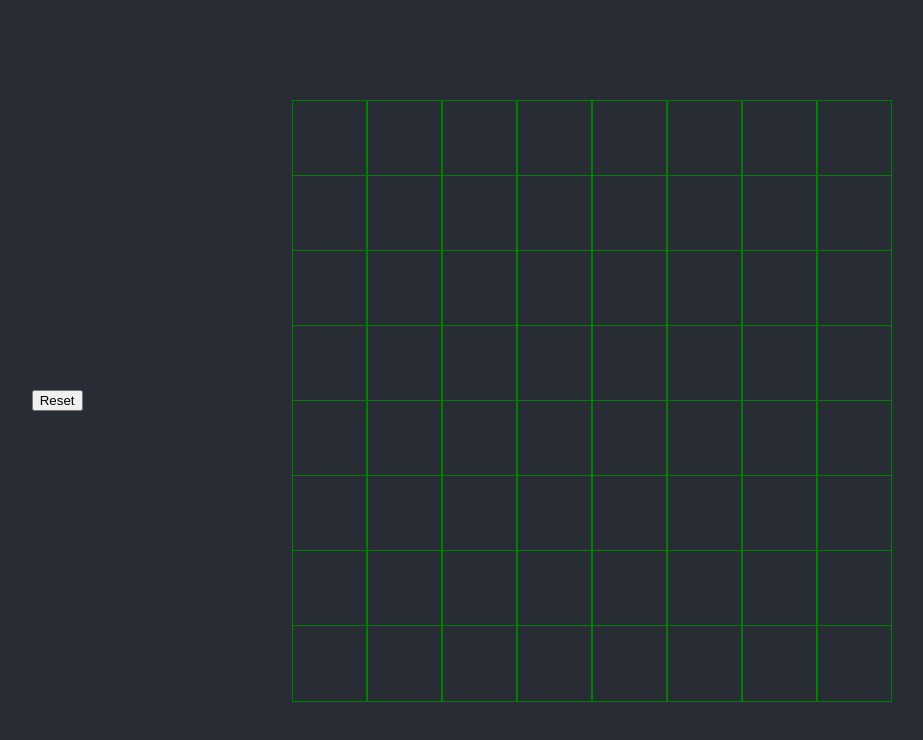
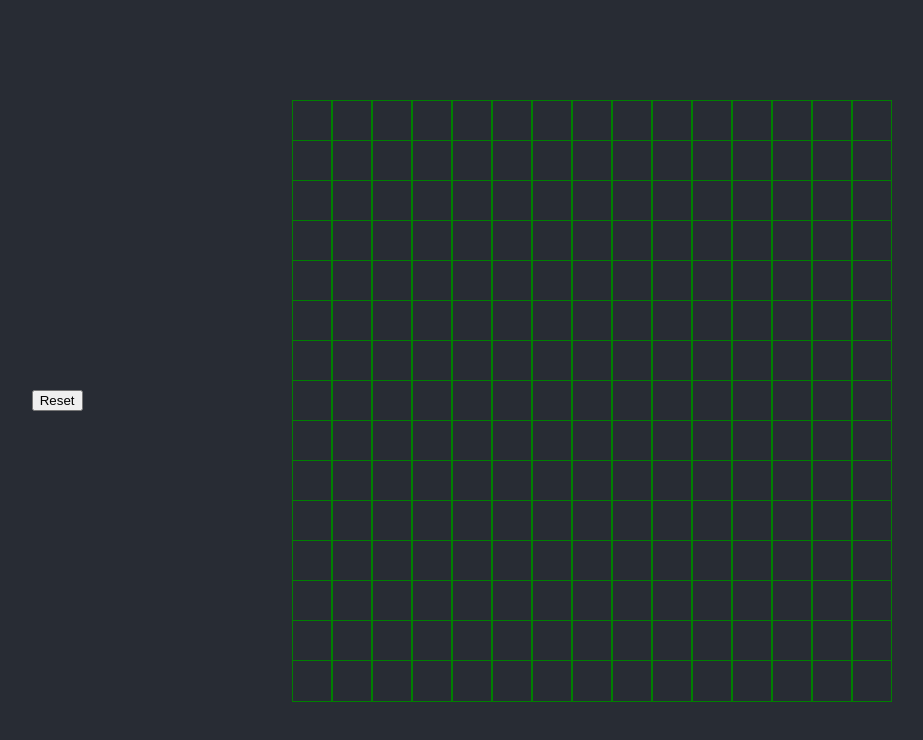
Before and after one commit to brianmatzelle/trees-revised, a React (Create React App) app: page / in a window 1280 px wide. Shown: the top 740 px of the page, without its empty margins (178-1101 px from the left). Built offline with nearby package versions, Linux system fonts and the light colour scheme.

Commit message:
probabilities being calculated and displayed properly

```diff
--- a/src/App.js
+++ b/src/App.js
@@ -1,6 +1,6 @@
 import './App.css';
 import React, { useState, useEffect } from 'react';
-import Grid from './components/Grid';
+import Grid from './components/Grid.tsx';
 
 function App() {
   const [alreadyOnFire, setAlreadyOnFire] = useState(false); // This is used to prevent two forest fires from starting on the same roll
--- a/src/components/Grid.js
+++ b/src/components/Grid.tsx
@@ -3,8 +3,11 @@ import Unit from './Unit.tsx';
 
 function Grid({ alreadyOnFire, setAlreadyOnFire }) {
     // const [units, setUnits] = useState<JSX.Element[]>([]);
+    const LENGTH = 15;
+    // user probability > 0.5 would be betting on the fire not spreading enough
+    const USER_PROBABILTY = 0.4;
     const [grid, setGrid] = useState(
-        Array.from({ length: 8 }, () => Array.from({ length: 8 }, () => false))
+        Array.from({ length: LENGTH }, () => Array.from({ length: LENGTH }, () => false))
     );
 
     useEffect(() => {
@@ -12,7 +15,7 @@ function Grid({ alreadyOnFire, setAlreadyOnFire }) {
         if (!alreadyOnFire) {
           // Reset the forest state
           setGrid(
-            Array.from({ length: 8 }, () => Array.from({ length: 8 }, () => false))
+            Array.from({ length: LENGTH }, () => Array.from({ length: LENGTH }, () => false))
           );
         }
       }, [alreadyOnFire]);  // Run the effect whenever alreadyOnFire changes
@@ -31,7 +34,7 @@ function Grid({ alreadyOnFire, setAlreadyOnFire }) {
             const nx = x + dx, ny = y + dy;
 
             // Check boundary
-            if (nx >= 0 && nx < 8 && ny >= 0 && ny < 8) {
+            if (nx >= 0 && nx < LENGTH && ny >= 0 && ny < LENGTH) {
                 // Calculate the probability based on the updated grid
                 const probability = calculateProbability(nx, ny);
                 // const probability = 0.5;
@@ -46,7 +49,10 @@ function Grid({ alreadyOnFire, setAlreadyOnFire }) {
         });
     };
 
-
+    function calcBinomialDistOneSuccess(numTrials) {
+        // https://math.stackexchange.com/questions/3046029/binomial-distribution-unfair-coin
+        return 1 - Math.pow(1 - USER_PROBABILTY, numTrials);
+    }
 
     // function to calculate the probability of a fire spreading to a neighbor, based on the number of neighbors that are on fire
     function calculateProbability(x, y) {
@@ -55,7 +61,7 @@ function Grid({ alreadyOnFire, setAlreadyOnFire }) {
         [[1, 0], [-1, 0], [0, 1], [0, -1]].forEach(([dx, dy]) => {
             const nx = x + dx, ny = y + dy;
             // Check boundary
-            if (nx >= 0 && nx < 8 && ny >= 0 && ny < 8) {
+            if (nx >= 0 && nx < LENGTH && ny >= 0 && ny < LENGTH) {
                 if (grid[nx][ny]) {
                     neighborsOnFire++;
                 }
@@ -63,8 +69,8 @@ function Grid({ alreadyOnFire, setAlreadyOnFire }) {
         });
 
         // Calculate probability as a function of neighborsOnFire
-        // You can adjust this formula to fit your specific requirements
-        const probability = neighborsOnFire / 4;
+        // const probability = (neighborsOnFire / 4);
+        const probability = neighborsOnFire ? calcBinomialDistOneSuccess(neighborsOnFire) : 0;
         console.log(x, y, probability);
         return probability;
     }
@@ -95,8 +101,6 @@ function Grid({ alreadyOnFire, setAlreadyOnFire }) {
                                 alreadyOnFire={alreadyOnFire}
                                 setAlreadyOnFire={setAlreadyOnFire}
                                 probability={calculateProbability(x, y)} // Pass the calculated probability
-                                x={x}
-                                y={y}
                             />
                         ))}
                     </div>
--- a/src/components/Unit.tsx
+++ b/src/components/Unit.tsx
@@ -5,7 +5,7 @@ import React from 'react';
 //   probability: string,
 // }
 
-function Unit({ setOnFire, onFire, alreadyOnFire, setAlreadyOnFire, probability, x, y }) {
+function Unit({ setOnFire, onFire, alreadyOnFire, setAlreadyOnFire, probability }) {
   const probToString = (probability * 100).toString() + '%';
 
 
```
Also changed, not shown: 1 other file (tests, documents, lock files or other folders).
